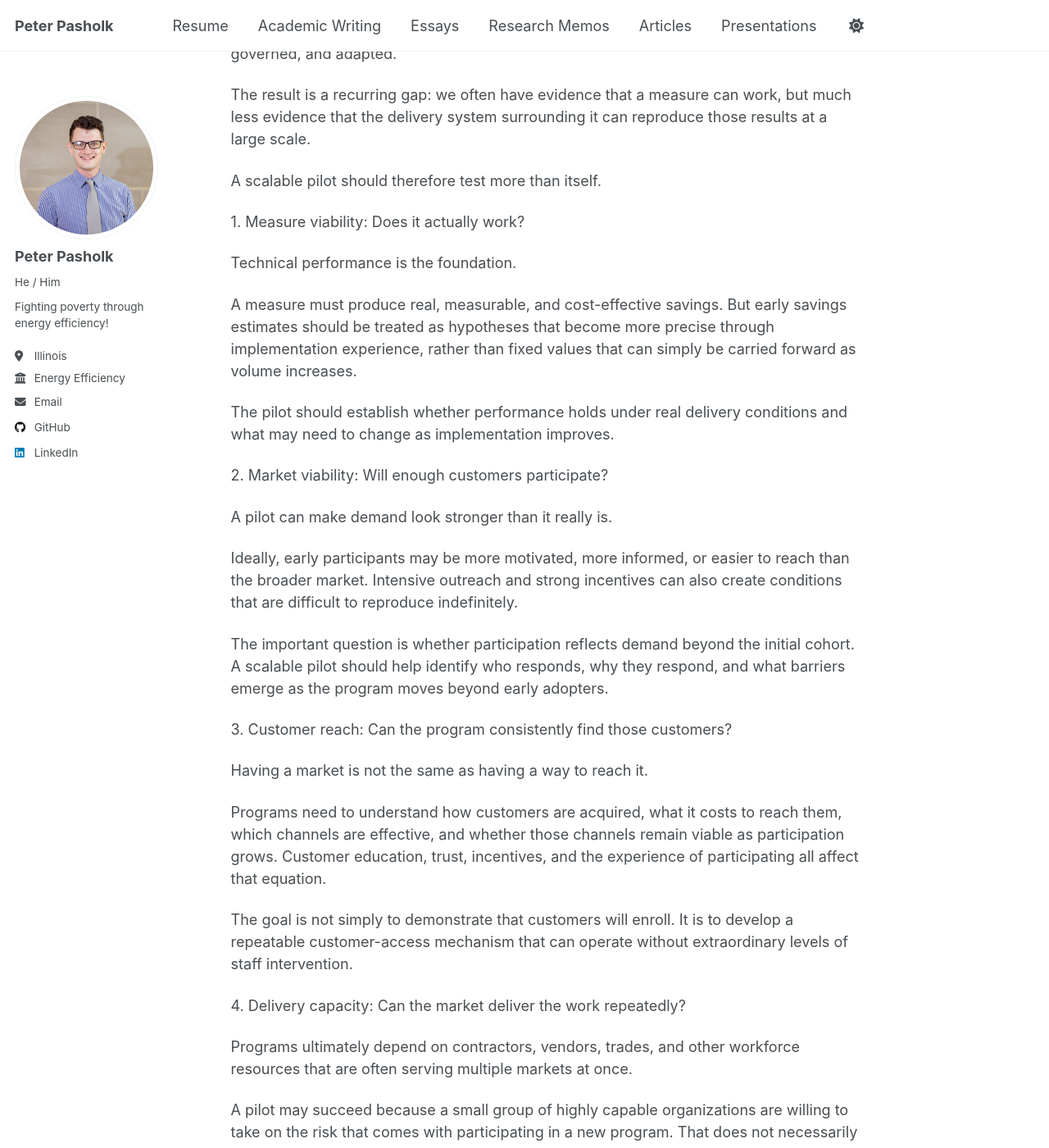
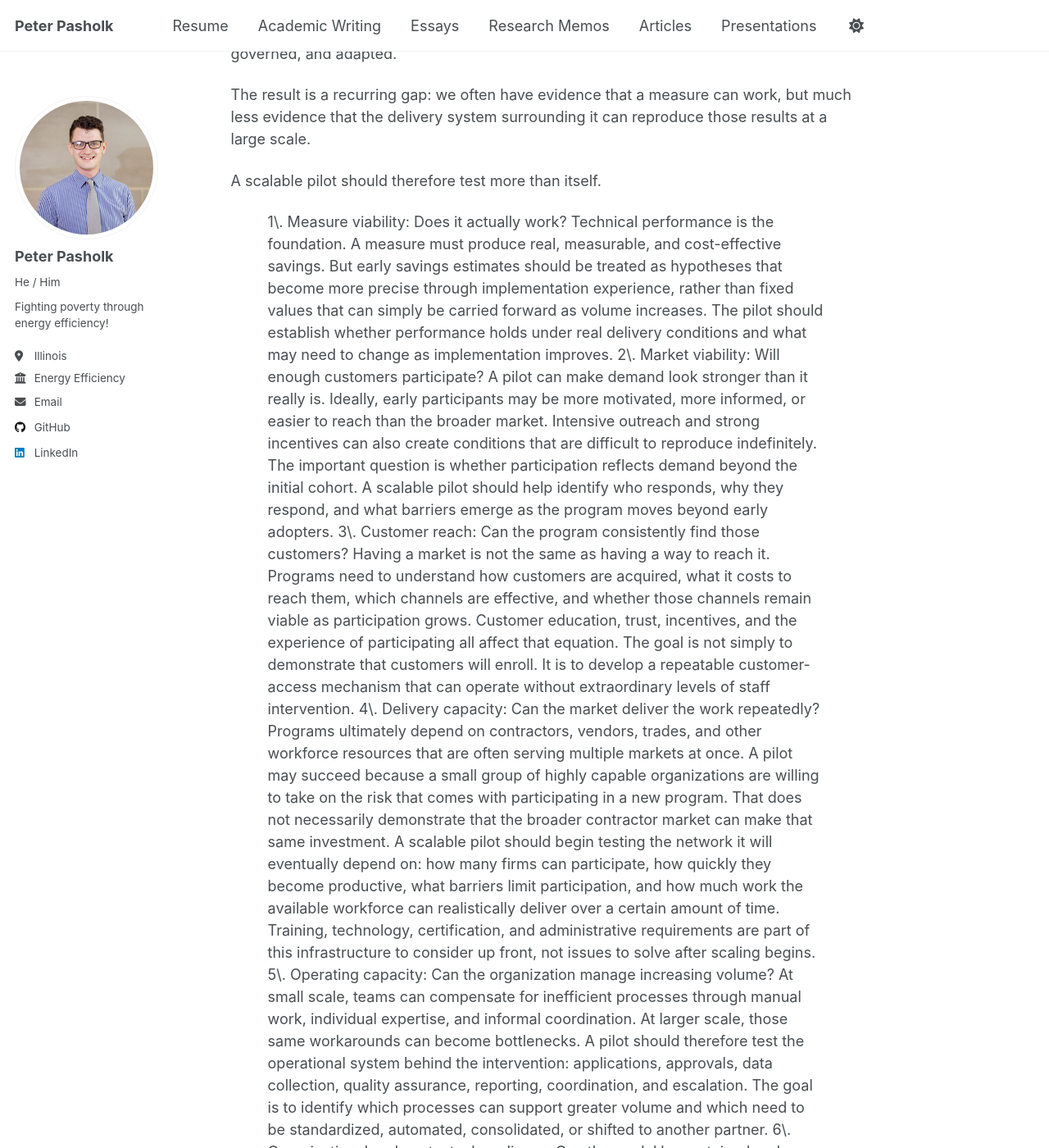
Before and after one commit to ppasholk/ppasholk.github.io, a Jekyll site: the page built from _teaching/pilot-to-portfolio.md, in a window 1280 px wide and 1400 px high, scrolled down 2153 px. Shown: the whole window at 82% size. Built offline with Jekyll 4.4.1, drawn with Linux system fonts in a browser that asks for light colours; a script that is not in the unit is left out; some of the changed text lies outside the part shown.

Commit message:
Fix formatting issues in pilot-to-portfolio.md

```diff
--- a/_teaching/pilot-to-portfolio.md
+++ b/_teaching/pilot-to-portfolio.md
@@ -112,7 +112,7 @@
 it can reproduce those results at a large scale.
 
 A scalable pilot should therefore test more than itself.
-
+<div class="list-framework">
 1\. Measure viability: Does it actually work?
 
 Technical performance is the foundation.
@@ -203,7 +203,7 @@
 what is context-dependent, and what institutional capacity is required to
 support expansion, including: governance, funding, program management, market
 knowledge, and workforce development.
-
+</div>
 Taken together, these six conditions shift the question from
 “Did the pilot work?” to “What did the pilot demonstrate about our ability to
 deliver this result repeatedly?”
```
